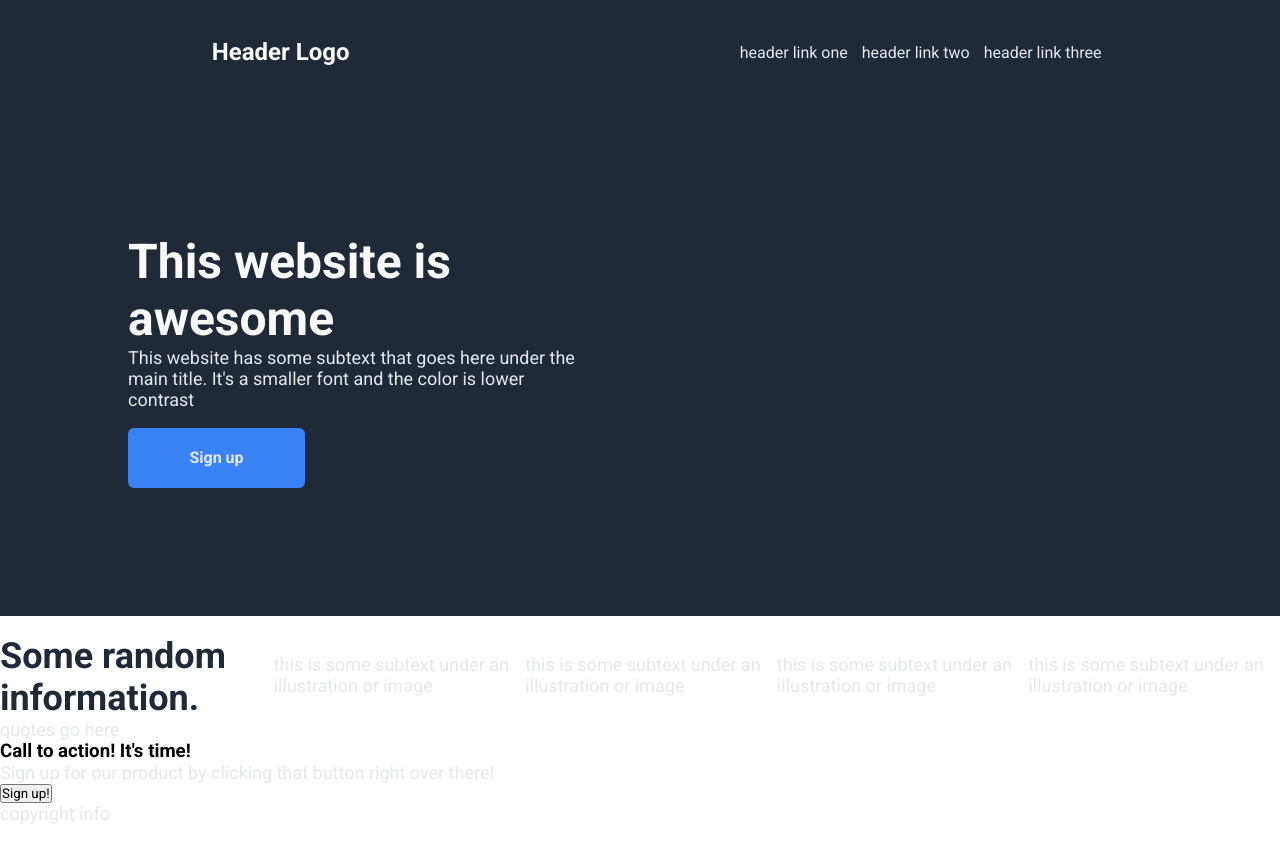
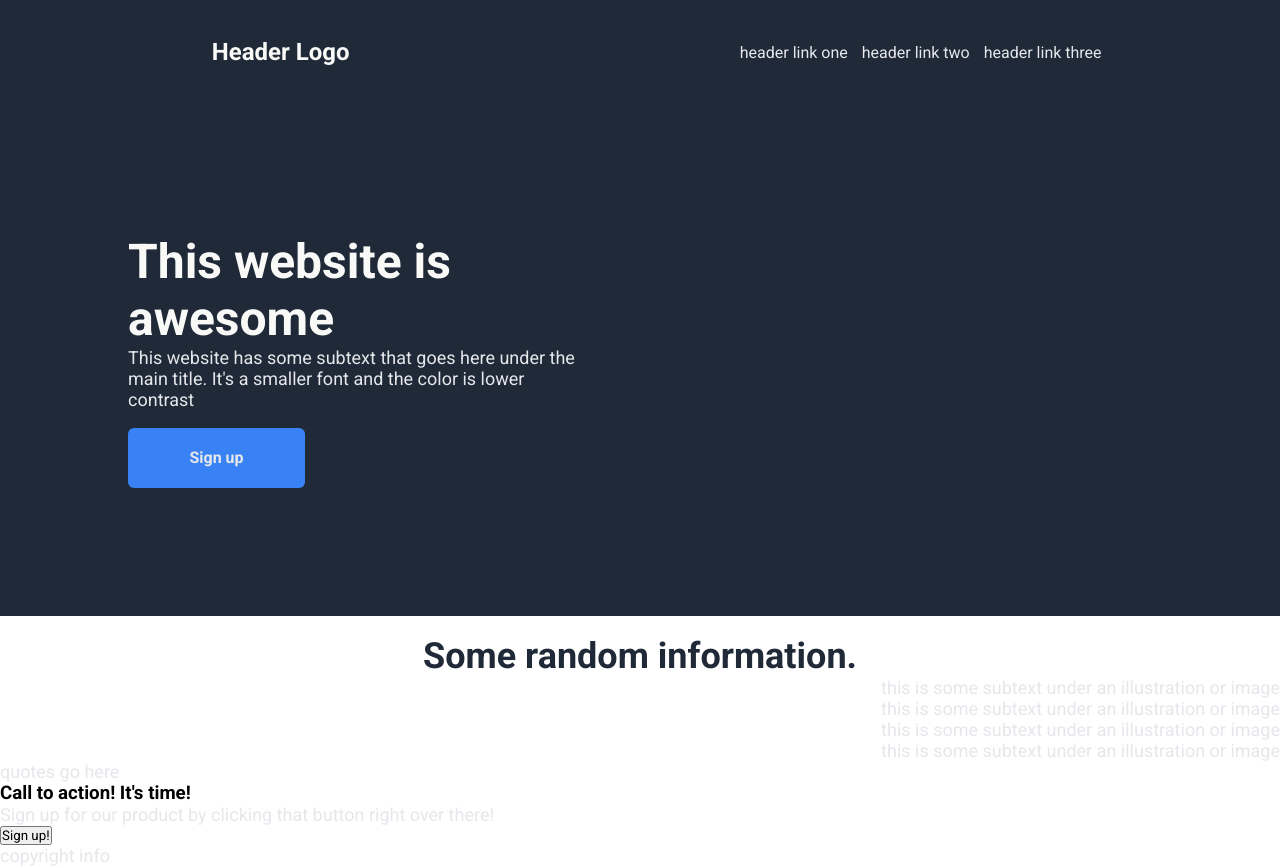
Before and after one commit to nianghaned/landing_page, a plain HTML site: page index.html in a window 1280 px wide. Before the commit the page ends 824 px from the top, so only its background shows below. Drawn offline with Linux system fonts and the light colour scheme; files that its build step writes are made by us from their sources; files whose address does not match are found by name.

Commit message:
modified section two

```diff
--- a/index.html
+++ b/index.html
@@ -44,8 +44,11 @@
             <img src="" alt="" />
           </div>
         </header>
+
+        <div class="info-header">
+          <h2 id="second-header">Some random information.</h2>
+        </div>
         <div class="container section-two">
-          <h2 id="second-header">Some random information.</h2>
           <div class="image-container">
             <img src="" alt="" />
             <p>this is some subtext under an illustration or image</p>
--- a/style.css
+++ b/style.css
@@ -52,11 +52,14 @@ a {
   font-weight: 600;
   margin-top: 18px;
 }
-.section-two {
+.info-header {
   display: flex;
   justify-content: center;
 }
-
+.image-container {
+  display: flex;
+  justify-content: space-between;
+}
 #second-header {
   font-size: 36px;
   color: #1f2937;
```
